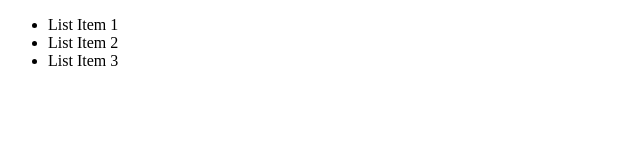
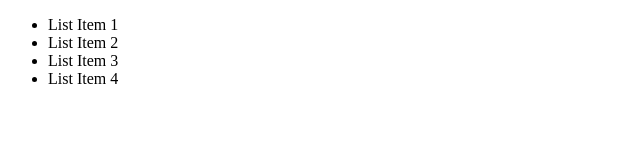
Before and after one commit to IvoNikolov11/test_repo, a plain HTML site: page index.html in a window 1280 px wide. Shown: the full height of the page, 0-640 px from the left. Drawn offline with Linux system fonts and the light colour scheme.

Commit message:
add aditional list item

```diff
--- a/index.html
+++ b/index.html
@@ -13,6 +13,7 @@
           <li>List Item 1</li>
           <li>List Item 2</li>
           <li>List Item 3</li>
+          <li>List Item 4</li>
         </ul>
       </nav>
     </header>
```
